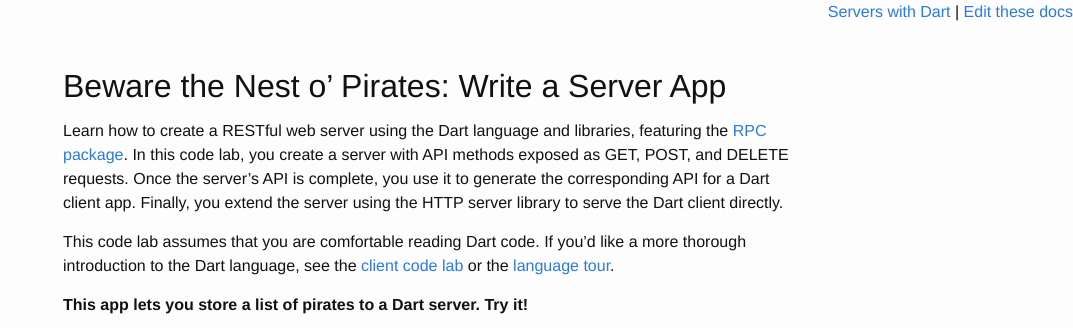
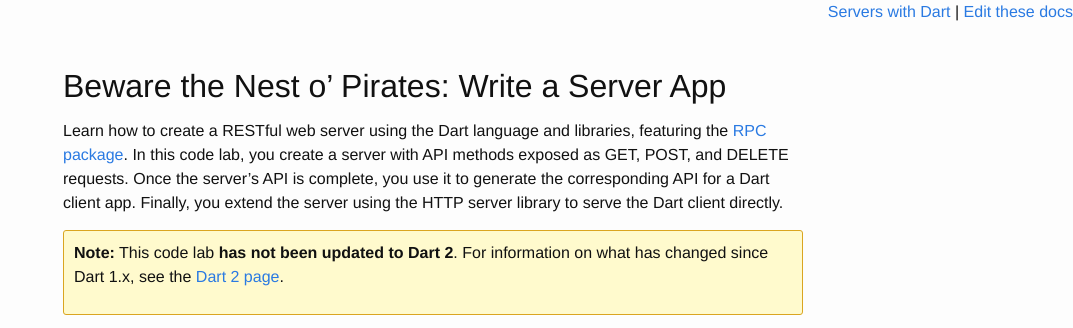
Before and after one commit to dart-archive/old_ghpages_server_docs, a Jekyll site: the page built from codelab/index.md, in a window 1280 px wide and 900 px high, cut to the strip 0-328 px from the top of the window. Shown: the whole strip, without its empty margins (207-1280 px from the left). Built offline with Jekyll 4.4.1, drawn with Linux system fonts in a browser that asks for light colours.

Commit message:
Warn that this hasn't been updated for Dart 2
I couldn't easily preview the changes, so I'm just going to publish and, if necessary, iterate.

```diff
--- a/codelab/index.md
+++ b/codelab/index.md
@@ -15,6 +15,13 @@ GET, POST, and DELETE requests.  Once the server's API is complete,
 you use it to generate the corresponding API for a Dart client app.
 Finally, you extend the server using the HTTP server library
 to serve the Dart client directly.
+
+<div class="trydart-note" markdown="1">
+<strong>Note:</strong>
+This code lab **has not been updated to Dart 2**.
+For information on what has changed since Dart 1.x, see the
+[Dart 2 page](https://www.dartlang.org/dart-2).
+</div>
 
 This code lab assumes that you are comfortable reading Dart code.
 If you'd like a more thorough introduction to the Dart language, see
```
